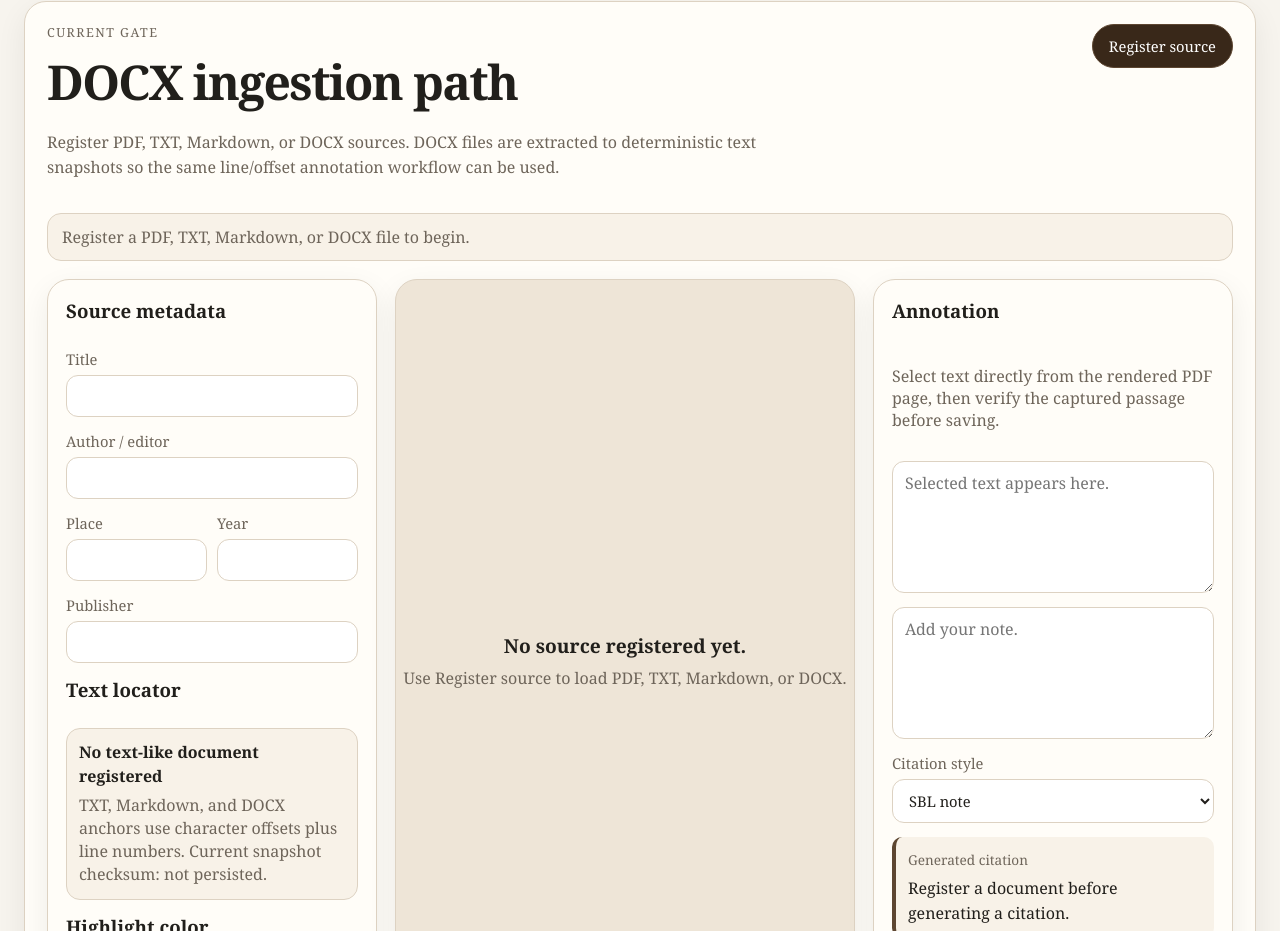
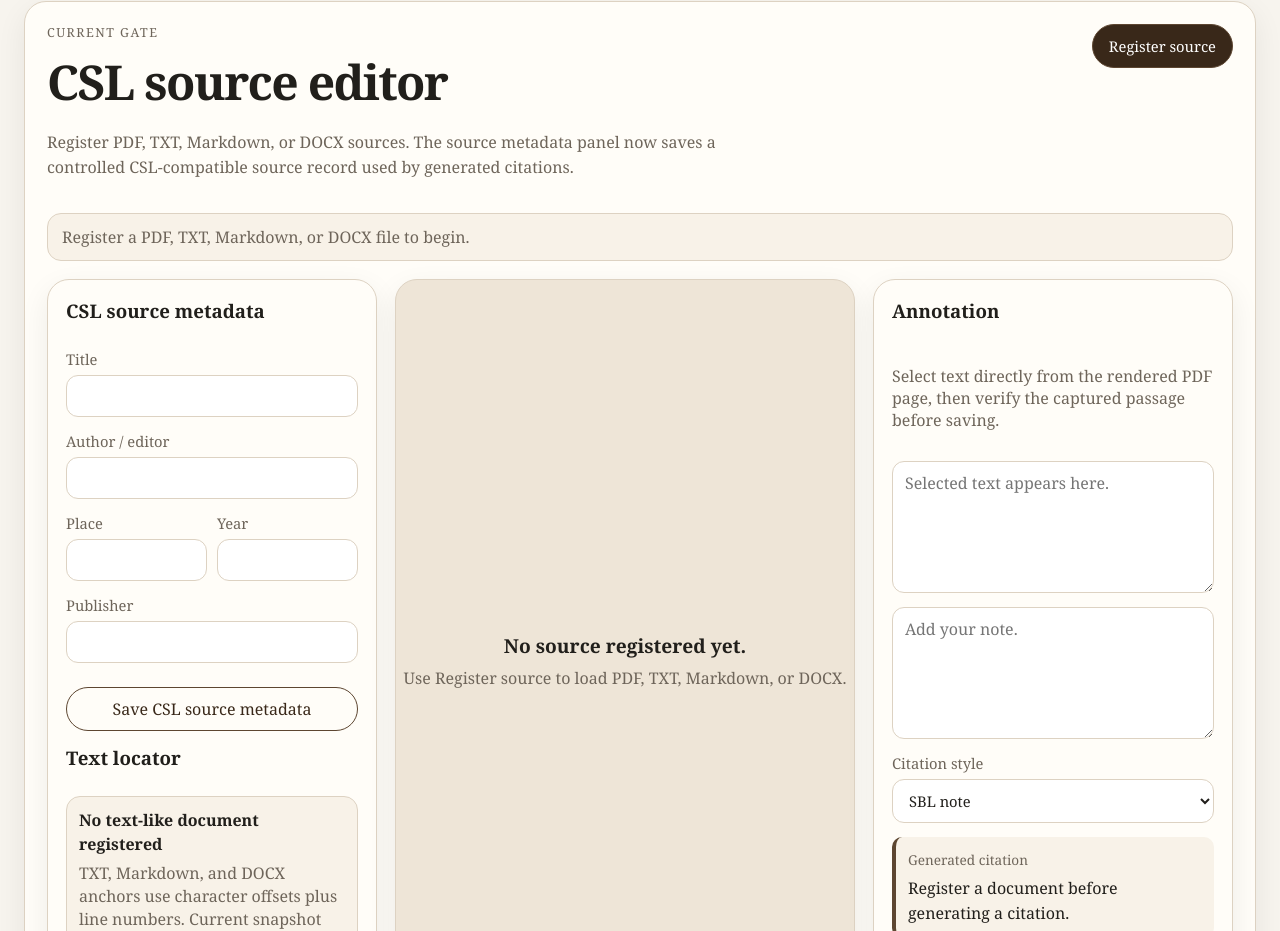
Before and after one commit to JWJeffery/Scriptorium, a Next.js app in the folder apps/web/: page / in a window 1280 px wide. Shown: the part 315-1246 px from the top of the page. Built offline with nearby package versions, Linux system fonts and the light colour scheme.

Commit message:
Persist source metadata through CSL editor

```diff
--- a/apps/web/components/ScriptoriumMilestoneOnePersisted.tsx
+++ b/apps/web/components/ScriptoriumMilestoneOnePersisted.tsx
@@ -21,6 +21,14 @@ type TextPersistResponse = {
   pageMap: { id: string };
   textSpan: { text: string };
   storedSnapshot?: { storageKey: string; checksum: string };
+};
+
+type SourceUpdateResponse = {
+  source: {
+    id: string;
+    shortTitle?: string | null;
+    cslJson?: unknown;
+  };
 };
 
 const DB_NAME = "scriptorium-file-store";
@@ -68,6 +76,12 @@ function normalizeDocument(value: unknown) {
   const parsed = value as Partial<StoredDocument> | null;
   if (!parsed?.id || !parsed.title || !parsed.filename || !parsed.mediaType || !parsed.source || !parsed.pageMap) return null;
   return { ...parsed, kind: parsed.kind ?? "PDF" } as StoredDocument;
+}
+
+function validateSource(source: SourceRecord) {
+  if (!source.title.trim()) return "A source title is required before saving CSL metadata.";
+  if (source.year.trim() && !/^\d{1,4}$/.test(source.year.trim())) return "Year must be a 1-4 digit year.";
+  return null;
 }
 
 function readDocument() { const raw = localStorage.getItem(DOCUMENT_KEY); return raw ? normalizeDocument(JSON.parse(raw)) : null; }
@@ -174,6 +188,17 @@ async function persistTextLikeFile(file: File, document: StoredDocument, locator
     } satisfies ServerIds,
     text: body.textSpan.text
   };
+}
+
+async function persistSourceMetadata(document: StoredDocument) {
+  if (!document.server?.sourceId) throw new Error("Document has no persisted source id.");
+  const response = await fetch("/api/milestone-six/sources", {
+    method: "PATCH",
+    headers: { "content-type": "application/json" },
+    body: JSON.stringify({ sourceId: document.server.sourceId, ...document.source })
+  });
+  if (!response.ok) throw new Error("Source metadata persistence failed.");
+  return await response.json() as SourceUpdateResponse;
 }
 
 async function persistAnnotation(document: StoredDocument, record: SavedAnnotation) {
@@ -355,6 +380,22 @@ export function ScriptoriumMilestoneOnePersisted() {
   function updatePageMap(field: keyof PageMap, value: number) { if (documentRecord) updateDocument({ ...documentRecord, pageMap: { ...documentRecord.pageMap, [field]: Number.isFinite(value) ? value : 1 } }); }
   function goToPage(page: number) { if (!documentRecord || documentRecord.kind !== "PDF") return; const upper = pageCount > 0 ? pageCount : page; setAnchor(undefined); updatePageMap("currentPdfPageIndex", Math.min(Math.max(page, 1), upper)); }
 
+  async function saveSourceRecord() {
+    if (!documentRecord) { setStatus("Register a document before saving CSL source metadata."); return; }
+    const validationMessage = validateSource(documentRecord.source);
+    if (validationMessage) { setStatus(validationMessage); return; }
+    const nextDocument = { ...documentRecord, title: documentRecord.source.title.trim() || documentRecord.title, source: { ...documentRecord.source, title: documentRecord.source.title.trim(), author: documentRecord.source.author.trim(), place: documentRecord.source.place.trim(), publisher: documentRecord.source.publisher.trim(), year: documentRecord.source.year.trim() } };
+
+    try {
+      await persistSourceMetadata(nextDocument);
+      updateDocument(nextDocument);
+      setStatus("Saved CSL-compatible source metadata to the database.");
+    } catch {
+      updateDocument(nextDocument);
+      setStatus("Saved source metadata locally. Database source persistence is unavailable for this record.");
+    }
+  }
+
   async function saveRecord() {
     if (!documentRecord) { setStatus("Register a document before saving an annotation."); return; }
     const normalizedSelectedText = selectedText.trim();
@@ -390,19 +431,20 @@ export function ScriptoriumMilestoneOnePersisted() {
       <div className="workflowHeader">
         <div>
           <p className="eyebrow">Current gate</p>
-          <h2>DOCX ingestion path</h2>
-          <p>Register PDF, TXT, Markdown, or DOCX sources. DOCX files are extracted to deterministic text snapshots so the same line/offset annotation workflow can be used.</p>
+          <h2>CSL source editor</h2>
+          <p>Register PDF, TXT, Markdown, or DOCX sources. The source metadata panel now saves a controlled CSL-compatible source record used by generated citations.</p>
         </div>
         <label className="uploadButton">Register source<input type="file" accept="application/pdf,.pdf,text/plain,.txt,text/markdown,.md,.markdown,application/vnd.openxmlformats-officedocument.wordprocessingml.document,.docx" onChange={registerSource} /></label>
       </div>
       <p className="statusLine">{status}</p>
       <div className="milestoneGrid">
         <aside className="panel controlsPanel">
-          <h3>Source metadata</h3>
+          <h3>CSL source metadata</h3>
           <label>Title<input value={documentRecord?.source.title ?? ""} onChange={(event) => updateSource("title", event.target.value)} disabled={!documentRecord} /></label>
           <label>Author / editor<input value={documentRecord?.source.author ?? ""} onChange={(event) => updateSource("author", event.target.value)} disabled={!documentRecord} /></label>
           <div className="twoColumnInputs"><label>Place<input value={documentRecord?.source.place ?? ""} onChange={(event) => updateSource("place", event.target.value)} disabled={!documentRecord} /></label><label>Year<input value={documentRecord?.source.year ?? ""} onChange={(event) => updateSource("year", event.target.value)} disabled={!documentRecord} /></label></div>
           <label>Publisher<input value={documentRecord?.source.publisher ?? ""} onChange={(event) => updateSource("publisher", event.target.value)} disabled={!documentRecord} /></label>
+          <button className="secondaryButton" onClick={saveSourceRecord} type="button" disabled={!documentRecord}>Save CSL source metadata</button>
           <h3>{isPdf(documentRecord) ? "Page map" : "Text locator"}</h3>
           {isPdf(documentRecord) ? (
             <>
```
